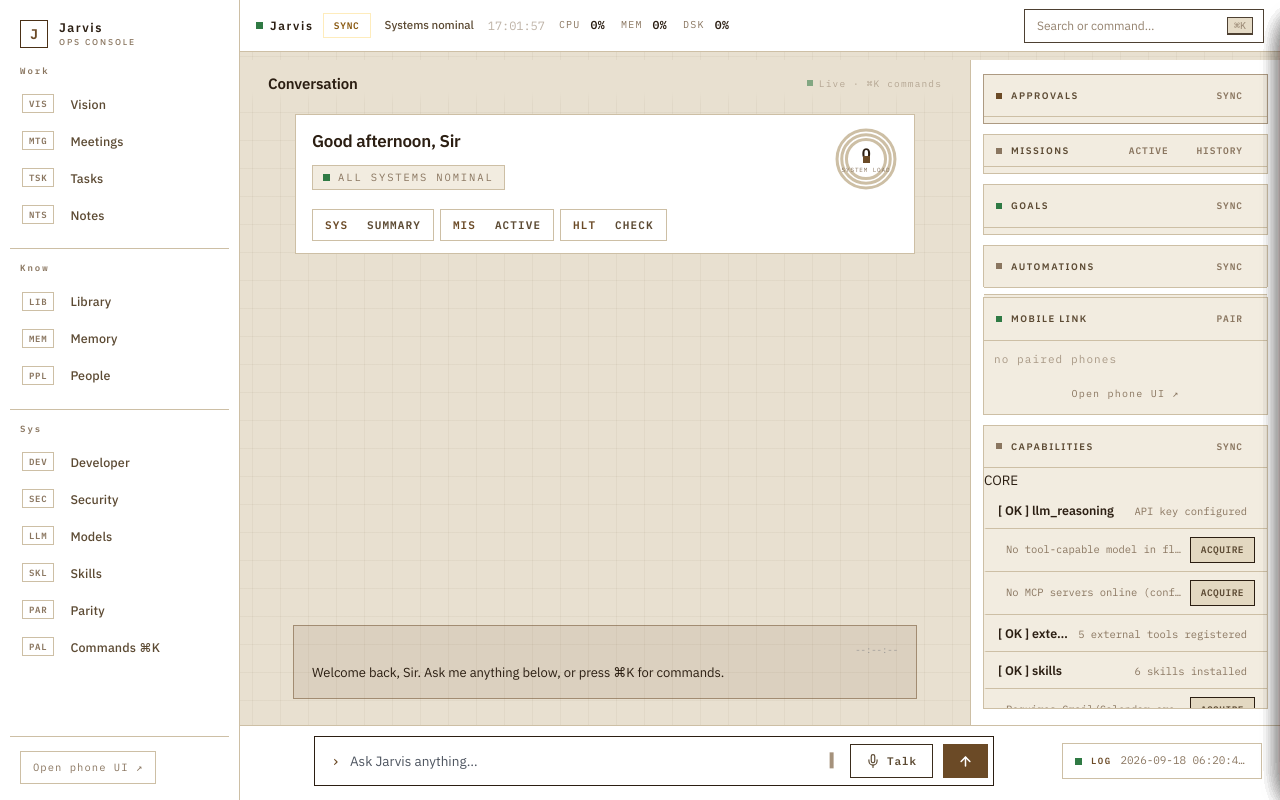
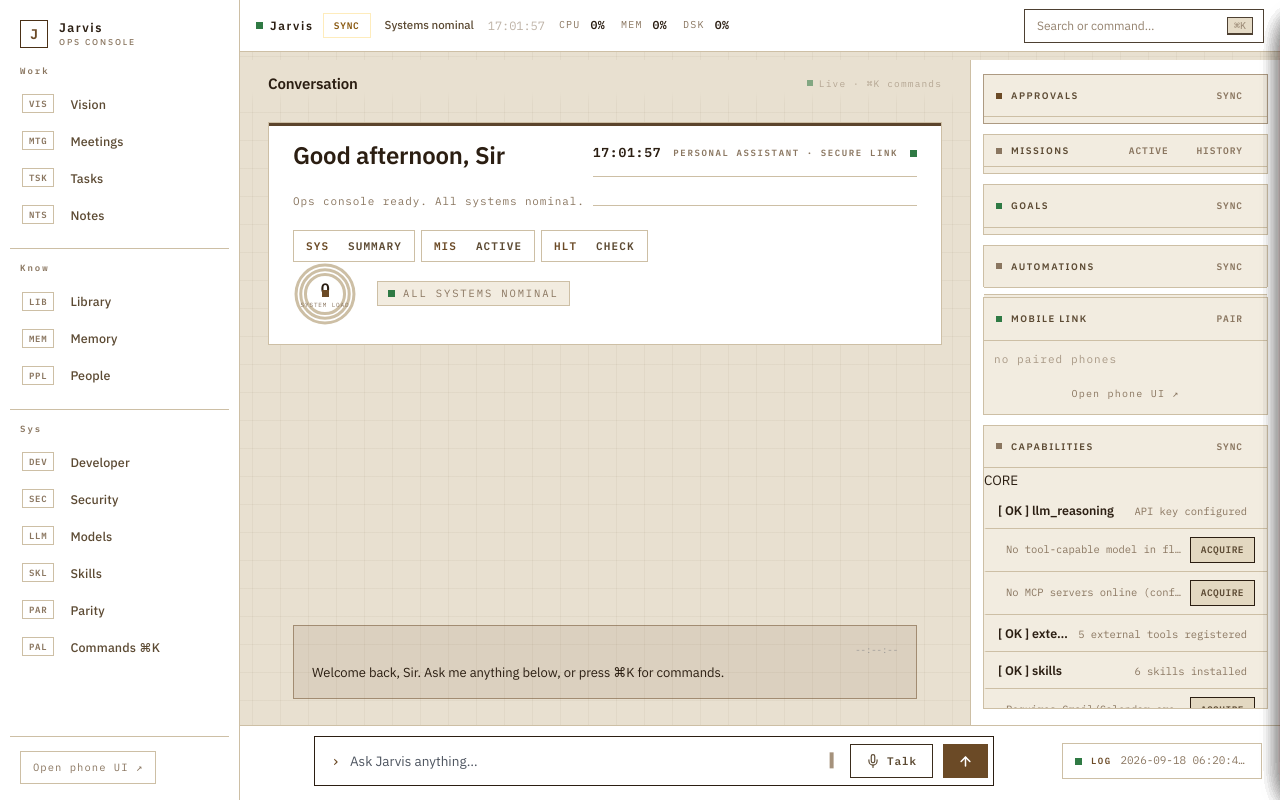
Before and after one commit to Akshat-lab886/Jarvis, a Flask app: page / in a window 1280 px wide. Run offline with Flask 3, Linux system fonts and the light colour scheme; data that the repository does not hold is empty; some libraries are stand-ins or nearby versions.

Commit message:
real polish: scrolling voice scope + hero instrument refit
VOICE TALK — the scope was a frozen 96-point wave that only wobbled in
place (key complaint: 'talk animation is so bad'). Rebuilt as a TRUE
scrolling oscilloscope:
- Rolling buffer: samples flow in from the right and scroll left each
  frame, so the trace visibly sweeps like a real vector scope.
- Eased amplitude envelope (16 idle / 72 active) with overshoot+settle,
  so entering SPEAK gives a satisfying energy swell instead of a snap.
- A vertical sweep cursor glides across the stage (dashed coffee line).
- Ghost phosphor trail lags ~28% of the buffer behind the wave.

HERO — refit the idle panel into a designed instrument:
- hero-meta band: live clock + 'PERSONAL ASSISTANT · SECURE LINK' + ok
  dot, hairline divider.
- Larger 24px greeting + mono sub-line ('Ops console ready').
- A crisp 3px espresso top accent band anchors the card.
- tools row groups the gauge + wordmark + status pill.
Verified: 0 amber / 0 black; 713px espresso band renders; all new
elements in DOM; CSS/JS brace-balanced, no JS errors.

```diff
--- a/static/style.css
+++ b/static/style.css
@@ -1989,6 +1989,36 @@ body.theme-parchment .hero-greet { flex: 1 1 auto; margin-bottom: 0; text-align:
 body.theme-parchment .hstatus-pill { margin-top: 0; }
 body.theme-parchment .hero-chips { justify-content: flex-start; width: 100%; }
 
+/* — hero instrument refit: meta band, greeting, tools row — */
+body.theme-parchment .hero-card {
+    position: relative;
+    align-items: stretch; flex-direction: column; gap: 0;
+    padding: 20px 24px 18px;
+    max-width: 760px;
+    overflow: hidden;
+}
+body.theme-parchment .hero-meta {
+    display: flex; align-items: center; gap: 12px;
+    padding-bottom: 12px; margin-bottom: 12px;
+    border-bottom: 1px solid var(--line-soft);
+    font-family: var(--font-mono); font-variant-numeric: tabular-nums;
+}
+body.theme-parchment .hm-id { font-size: 13px; font-weight: 650; color: var(--text-1); letter-spacing: .06em; }
+body.theme-parchment .hm-lbl { font-size: 9px; font-weight: 600; letter-spacing: .18em; color: var(--text-3); text-transform: uppercase; margin-left: auto; }
+body.theme-parchment .hm-dot { width: 7px; height: 7px; background: var(--ok); flex: none; }
+body.theme-parchment .hero-greet { font-size: 24px; font-weight: 700; letter-spacing: -.01em; line-height: 1.08; }
+body.theme-parchment .hero-sub { font-family: var(--font-mono); font-size: 11px; letter-spacing: .08em; color: var(--text-3); margin: 4px 0 0; }
+body.theme-parchment .hero-rule { height: 1px; background: var(--line-soft); margin: 16px 0 14px; }
+body.theme-parchment .hero-tools { display: flex; align-items: center; gap: 20px; }
+body.theme-parchment .hero-tools .wordmark,
+body.theme-parchment .hero-tools .hstatus-pill { margin: 0; }
+body.theme-parchment .hero-tools .wordmark { text-indent: 0; }
+body.theme-parchment .hero { align-items: stretch; padding: 18px 28px 6px; }
+body.theme-parchment .hero-band {
+    content: ''; position: absolute; top: 0; left: 0; right: 0; height: 3px;
+    background: var(--accent-hi); opacity: .9;
+}
+
 /* — capabilities rows: text chips replace emoji, cap-name ellipsis — */
 body.theme-parchment .row .t { overflow: hidden; text-overflow: ellipsis; white-space: nowrap; }
 body.theme-parchment .row .m { overflow: hidden; text-overflow: ellipsis; white-space: nowrap; display: block; }
@@ -2097,11 +2127,15 @@ body.theme-parchment .arg-dialog-backdrop { background: rgba(43,30,18,.45); back
 .vb-grid line { stroke: rgba(107,74,38,.09); stroke-width: 1; }
 .vb-trace {
     stroke: var(--accent-hi); stroke-width: 2.5;
-    stroke-linecap: square; stroke-linejoin: miter;
+    stroke-linecap: square; stroke-linejoin: bevel;
 }
 .vb-trace-ghost {
-    stroke: var(--accent-dim, rgba(107,74,38,.14)); stroke-width: 5;
-    stroke-linecap: square; stroke-linejoin: miter;
+    stroke: var(--accent-dim, rgba(107,74,38,.18)); stroke-width: 4;
+    stroke-linecap: square; stroke-linejoin: bevel;
+}
+.vb-sweep {
+    stroke: var(--accent-hi); stroke-width: 1; opacity: .45;
+    stroke-dasharray: 3 5; pointer-events: none;
 }
 .vb-cursor {
     position: absolute; left: 50%; top: 18%; transform: translateX(-50%);
--- a/templates/index.html
+++ b/templates/index.html
@@ -7,7 +7,7 @@
     <link rel="preconnect" href="https://fonts.googleapis.com">
     <link rel="preconnect" href="https://fonts.gstatic.com" crossorigin>
     <link href="https://fonts.googleapis.com/css2?family=IBM+Plex+Mono:wght@400;500;600&family=IBM+Plex+Sans:wght@400;500;600&display=swap" rel="stylesheet">
-    <link rel="stylesheet" href="{{ url_for('static', filename='style.css') }}?v=41">
+    <link rel="stylesheet" href="{{ url_for('static', filename='style.css') }}?v=44">
     <script src="https://cdnjs.cloudflare.com/ajax/libs/socket.io/4.0.1/socket.io.js"></script>
     <script src="https://cdnjs.cloudflare.com/ajax/libs/qrcodejs/1.0.0/qrcode.min.js"></script>
 </head>
@@ -116,7 +116,16 @@
           </div>
         <div class="hero" id="hero">
             <div class="hero-card">
+                <div class="hero-band"></div>
+                <div class="hero-meta">
+                    <span class="hm-id num" id="hero-clock">--:--:--</span>
+                    <span class="hm-lbl">PERSONAL ASSISTANT · SECURE LINK</span>
+                    <span class="hm-dot"></span>
+                </div>
                 <div class="hero-greet" id="hero-greet">Good evening, Sir</div>
+                <p class="hero-sub" id="hero-sub">Ops console ready. All systems nominal.</p>
+                <div class="hero-rule"></div>
+                <div class="hero-tools">
                     <div class="gauge gauge-sm">
                         <svg viewBox="0 0 190 190" width="68" height="68">
                             <circle class="track" cx="95" cy="95" r="86"/>
@@ -131,6 +140,7 @@
                     </div>
                     <div class="wordmark">Jarvis</div>
                     <div class="hstatus-pill"><span class="pulse"></span><span class="hstatus" id="hero-status">ALL SYSTEMS NOMINAL</span></div>
+                </div>
                 <div class="hero-chips">
                     <button onclick="quickPrompt('summarize my day')"><b>SYS</b><span>SUMMARY</span></button>
                     <button onclick="quickPrompt('show my missions')"><b>MIS</b><span>ACTIVE</span></button>
@@ -436,6 +446,7 @@
                 <svg class="vb-scope" id="vb-scope" viewBox="0 0 640 200" preserveAspectRatio="none" aria-hidden="true">
                     <g class="vb-grid"></g>
                     <polyline class="vb-trace-ghost" id="vb-trace-ghost" points="" fill="none"/>
+                    <line class="vb-sweep" id="vb-sweep" y1="0" y2="200" x1="0" x2="0" stroke="var(--accent-hi)"/>
                     <polyline class="vb-trace" id="vb-trace" points="" fill="none"/>
                 </svg>
                 <div class="vb-cursor" id="vb-cursor">▮</div>
@@ -461,6 +472,6 @@ try {
     if (el) el.textContent = g;
 } catch (e) {}
 </script>
-<script src="{{ url_for('static', filename='script.js') }}?v=41"></script>
+<script src="{{ url_for('static', filename='script.js') }}?v=44"></script>
 </body>
 </html>
```
Also changed, not shown: static/script.js (+74 -24 lines). Lines whose indentation alone changed are shown as unchanged.
